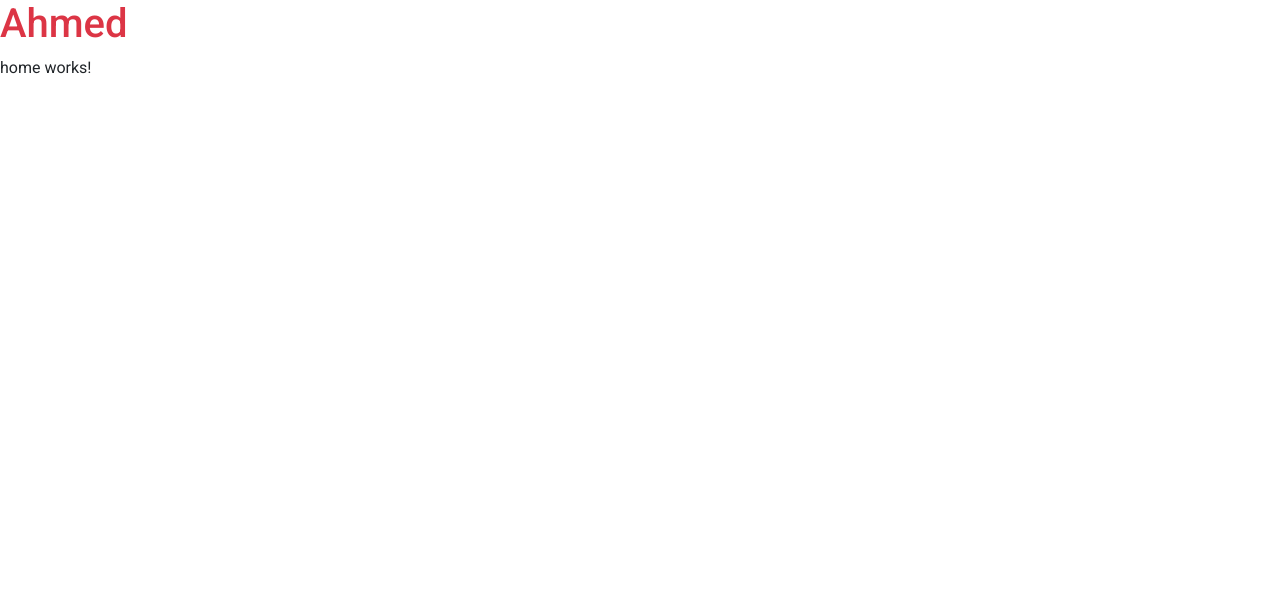
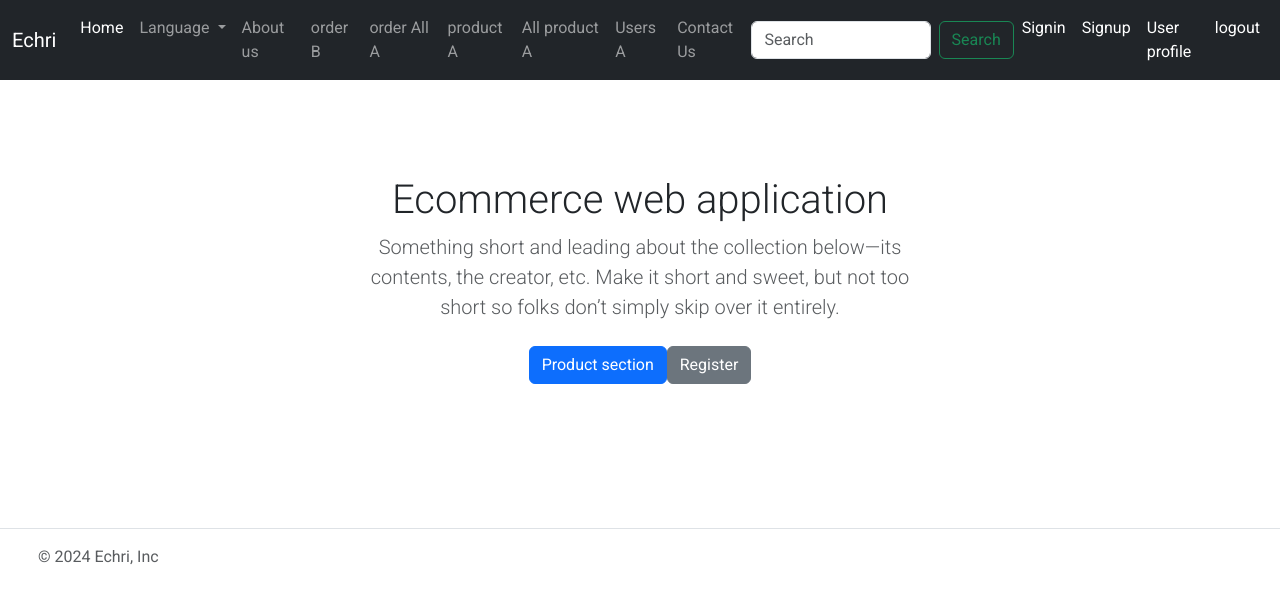
Before and after one commit to ahmedbouzid/AkramStore, an Angular app: page / in a window 1280 px wide. Shown: the top 602 px of the page. Built offline with nearby package versions, Linux system fonts and the light colour scheme.

Commit message:
chore : prepare the and create shared view and create links between components

```diff
--- a/src/app/app.component.html
+++ b/src/app/app.component.html
@@ -1,2 +1,3 @@
-<h1 class="text-danger">Ahmed</h1>
+<app-header></app-header>
 <router-outlet></router-outlet>
+<app-footer></app-footer>
--- a/src/app/app.module.ts
+++ b/src/app/app.module.ts
@@ -11,6 +11,8 @@ import { UserProfileComponent } from './components/user-profile/user-profile.com
 
 /// downloading module declaration
 import { ToastrModule } from 'ngx-toastr';
+import { SharedModule } from './shared/shared.module';
+import { RouterModule } from '@angular/router';
 
 @NgModule({
   declarations: [
@@ -24,7 +26,8 @@ import { ToastrModule } from 'ngx-toastr';
     BrowserModule,
     AppRoutingModule,
     BrowserAnimationsModule,
-    ToastrModule
+    ToastrModule,
+    SharedModule,
   ],
   providers: [],
   bootstrap: [AppComponent]
--- a/src/app/components/home/home.component.html
+++ b/src/app/components/home/home.component.html
@@ -1 +1,12 @@
-<p>home works!</p>
+<section class="py-5 text-center container">
+  <div class="row py-lg-5">
+    <div class="col-lg-6 col-md-8 mx-auto">
+      <h1 class="fw-light">Ecommerce web application</h1>
+      <p class="lead text-body-secondary">Something short and leading about the collection below—its contents, the creator, etc. Make it short and sweet, but not too short so folks don’t simply skip over it entirely.</p>
+      <p>
+        <a href="#" class="btn btn-primary my-2" [routerLink]="['/customer/seller-product']">Product section</a>
+        <a href="#" class="btn btn-secondary my-2" [routerLink]="['/customer/sign-up']">Register</a>
+      </p>
+    </div>
+  </div>
+</section>
--- a/src/app/shared/layouts/footer/footer.component.html
+++ b/src/app/shared/layouts/footer/footer.component.html
@@ -1 +1,14 @@
-<p>footer works!</p>
+<footer class="d-flex flex-wrap justify-content-between align-items-center py-3 my-4 border-top">
+  <div class="col-md-4 d-flex align-items-center">
+    <a href="/" class="mb-3 me-2 mb-md-0 text-body-secondary text-decoration-none lh-1">
+      <svg class="bi" width="30" height="24"><use xlink:href="#bootstrap"></use></svg>
+    </a>
+    <span class="mb-3 mb-md-0 text-body-secondary">© 2024 Echri, Inc</span>
+  </div>
+
+  <ul class="nav col-md-4 justify-content-end list-unstyled d-flex">
+    <li class="ms-3"><a class="text-body-secondary" href="#"><svg class="bi" width="24" height="24"><use xlink:href="#twitter"></use></svg></a></li>
+    <li class="ms-3"><a class="text-body-secondary" href="#"><svg class="bi" width="24" height="24"><use xlink:href="#instagram"></use></svg></a></li>
+    <li class="ms-3"><a class="text-body-secondary" href="#"><svg class="bi" width="24" height="24"><use xlink:href="#facebook"></use></svg></a></li>
+  </ul>
+</footer>
--- a/src/app/shared/layouts/header/header.component.html
+++ b/src/app/shared/layouts/header/header.component.html
@@ -1 +1,64 @@
-<p>header works!</p>
+<nav class="navbar navbar-expand-lg navbar-dark bg-dark">
+  <div class="container-fluid">
+    <a class="navbar-brand" href="#">Echri</a>
+    <button class="navbar-toggler" type="button" data-bs-toggle="collapse" data-bs-target="#navbarSupportedContent" aria-controls="navbarSupportedContent" aria-expanded="false" aria-label="Toggle navigation">
+      <span class="navbar-toggler-icon"></span>
+    </button>
+    <div class="collapse navbar-collapse" id="navbarSupportedContent">
+      <ul class="navbar-nav me-auto mb-2 mb-lg-0">
+        <li class="nav-item">
+          <a class="nav-link active" aria-current="page" href="#">Home</a>
+        </li>
+
+        <li class="nav-item dropdown">
+          <a class="nav-link dropdown-toggle" role="button" id="navbarDropdown" data-bs-toggle="dropdown" aria-expanded="false">
+            Language
+          </a>
+          <ul class="dropdown-menu" aria-labelledby="navbarDropdown">
+            <li><a class="dropdown-item" (click)="switchLanguage('en')">English</a></li>
+            <li><a class="dropdown-item" (click)="switchLanguage('fr')">French</a></li>
+          </ul>
+        </li>
+        <li class="nav-item">
+          <a class="nav-link " routerLink="" >About us</a>
+        </li>
+        <li class="nav-item">
+          <a class="nav-link " routerLink="/my-order" >order B</a>
+        </li>
+        <li class="nav-item">
+          <a class="nav-link " [routerLink]="['/admin/product']" >order All A</a>
+        </li>
+        <li class="nav-item">
+          <a class="nav-link " [routerLink]="['/customer/seller-product']" >product A</a>
+        </li>
+        <li class="nav-item">
+          <a class="nav-link " [routerLink]="['/admin/product']" >All product A</a>
+        </li>
+        <li class="nav-item">
+        <a class="nav-link "[routerLink]="['/admin/admin-user']" >Users A</a>
+      </li>
+        <li class="nav-item">
+        <a class="nav-link " routerLink="" >Contact Us</a>
+      </li>
+      </ul>
+      <form class="d-flex" role="search">
+        <input class="form-control me-2" type="search" placeholder="Search" aria-label="Search">
+        <button class="btn btn-outline-success" type="submit">Search</button>
+      </form>
+      <ul class="navbar-nav me-auto mb-2 mb-lg-0">
+        <li class="nav-item">
+          <a class="nav-link active" aria-current="page" [routerLink]="['/customer/signin']">Signin</a>
+        </li>
+        <li class="nav-item">
+          <a class="nav-link active" aria-current="page" [routerLink]="['/customer/sign-up']">Signup</a>
+        </li>
+        <li class="nav-item">
+          <a class="nav-link active" aria-current="page" [routerLink]="['/my-profile']">User profile</a>
+        </li>
+        <li class="nav-item">
+          <a class="nav-link active" aria-current="page" >logout</a>
+        </li>
+        </ul>
+    </div>
+  </div>
+</nav>
--- a/src/app/shared/layouts/header/header.component.ts
+++ b/src/app/shared/layouts/header/header.component.ts
@@ -7,4 +7,8 @@ import { Component } from '@angular/core';
 })
 export class HeaderComponent {
 
+
+  switchLanguage(language:string) {
+
+  }
 }
```
Also changed, not shown: src/app/shared/shared.module.ts (+8 -1 lines).
